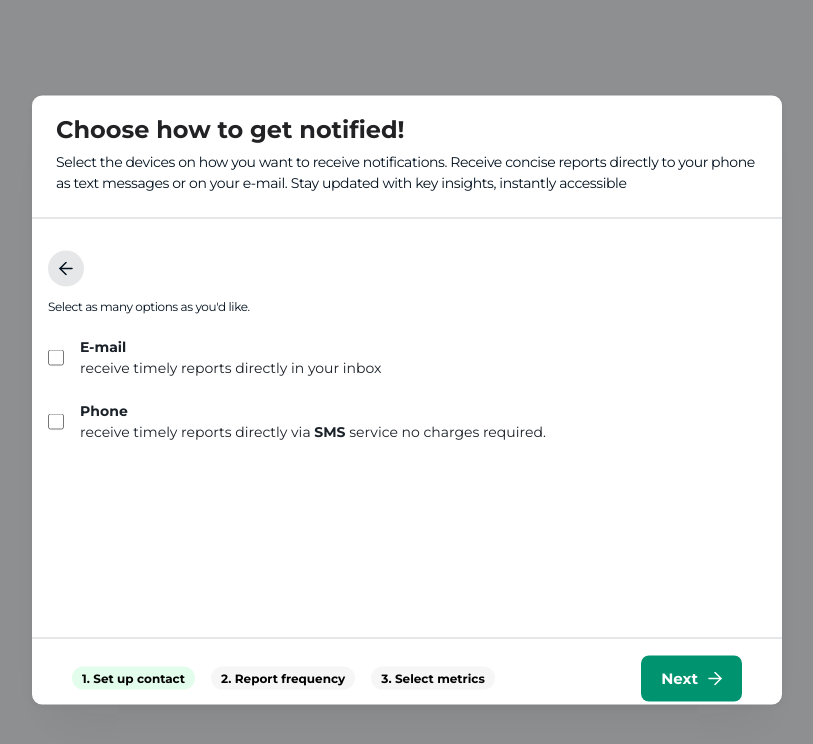
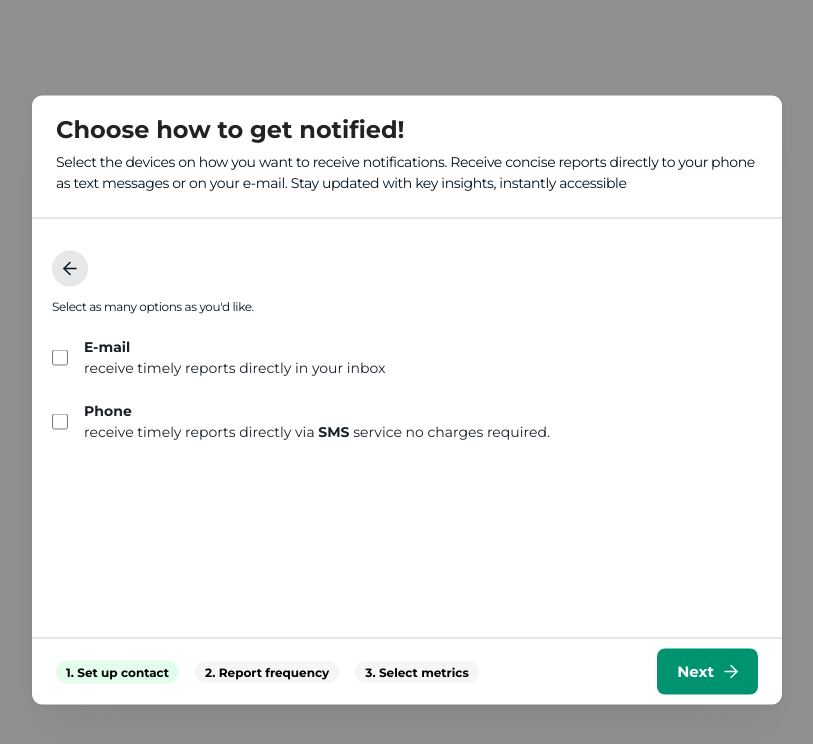
Before and after one commit to AdamsEugene/heatmap-benchmark, a Vue app: page / in a window 1280 px wide. Shown: the top 744 px of the page, without its empty margins (233-1046 px from the left). Built offline with nearby package versions, Linux system fonts and the light colour scheme; what vue-plyr would draw is missing.

Commit message:
saving changes

```diff
--- a/src/components/GettingStarted.vue
+++ b/src/components/GettingStarted.vue
@@ -393,7 +393,7 @@
 
     .benchmark-modal-body {
       display: flex;
-      padding: 32px 16px;
+      padding: 32px 20px;
       min-height: 419px;
 
       .benchmark-modal-body-content {
@@ -516,6 +516,7 @@
                 cursor: pointer;
                 transition: background-color 0.3s ease;
                 margin-right: 6px;
+                /* margin-left: 6px; */
 
                 &&:checked {
                   background: #449ff4;
@@ -557,15 +558,16 @@
       justify-self: end;
       justify-content: center;
       align-items: center;
-      min-height: 80px;
+      min-height: 0px;
       border-top: 1px solid #cccfd2;
+      /* padding: 26px; */
 
       .benchmark-modal-footer-content {
         display: flex;
         justify-content: space-between;
         align-items: center;
         width: 100%;
-        padding: 0 16px;
+        /* padding: 0 16px; */
 
         .benchmark-buttons {
           display: flex;
@@ -621,13 +623,7 @@
       font-weight: lighter;
     }
 
-    .benchmark-modal-footer-content .benchmark-buttons .benchmark-button {
-    background-color: #f6f6f6;
-  }
 
-  .benchmark-modal-footer-content .benchmark-buttons .benchmark-button.benchmark-active {
-    background-color: green;
-  }
 
   }
   </style>
```
